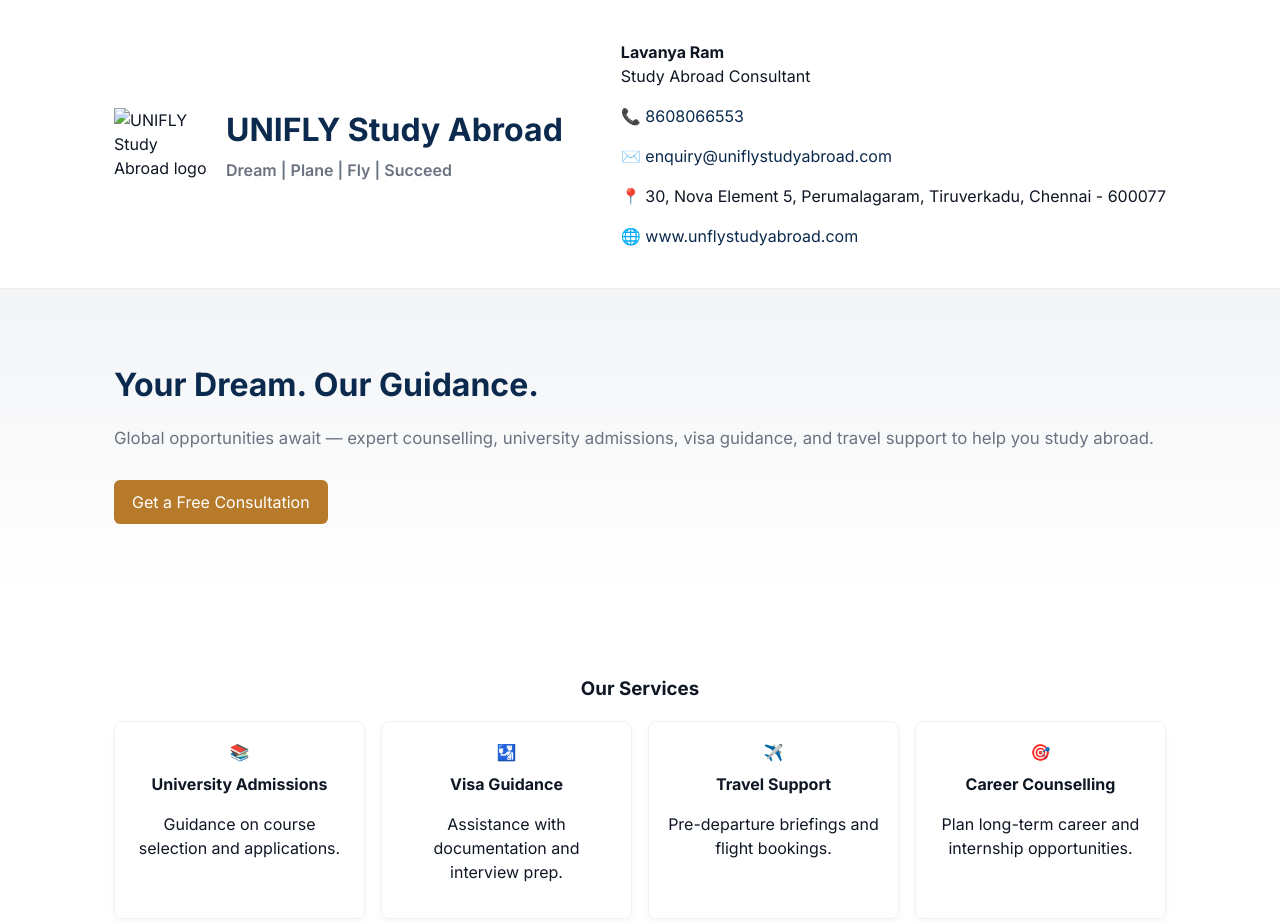
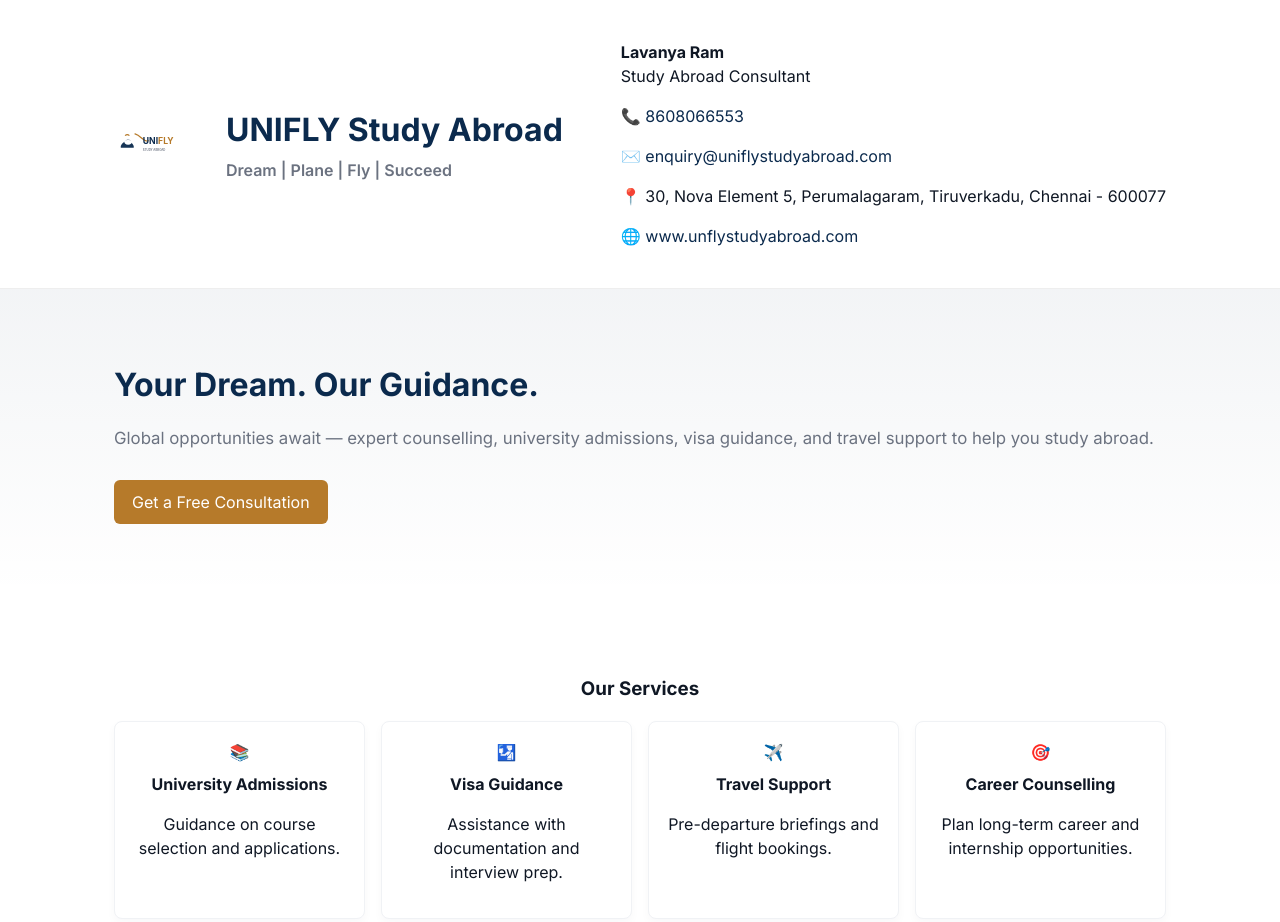
Before and after one commit to lavanyaram3102-create/UNIFLY-STUDY-ABROAD, a plain HTML site: page index.html in a window 1280 px wide. Shown: the top 922 px of the page. Drawn offline with Linux system fonts and the light colour scheme.

Commit message:
Add SVG asset set: header, square mark, and social preview; update index.html to use header SVG and OG image

```diff
--- a/index.html
+++ b/index.html
@@ -8,7 +8,7 @@
   <meta name="description" content="UNIFLY Study Abroad — expert counselling, university admissions, visa guidance, and travel support to help you study abroad.">
   <meta property="og:title" content="UNIFLY Study Abroad — Lavanya Ram">
   <meta property="og:description" content="Your Dream. Our Guidance. Global opportunities await — expert counselling and visa support.">
-  <meta property="og:image" content="assets/logo.png">
+  <meta property="og:image" content="assets/social-preview.svg">
   <link href="https://fonts.googleapis.com/css2?family=Inter:wght@300;400;600;700&display=swap" rel="stylesheet">
   <link rel="stylesheet" href="css/style.css">
 </head>
@@ -16,8 +16,8 @@
   <header class="site-header">
     <div class="container header-grid">
       <div class="brand">
-        <!-- Logo provided at /assets/logo.png -->
-        <img src="assets/logo.png" alt="UNIFLY Study Abroad logo" class="logo"/>
+        <!-- Header SVG logo at /assets/logo-header.svg -->
+        <img src="assets/logo-header.svg" alt="UNIFLY Study Abroad logo" class="logo" width="400" height="120"/>
         <div>
           <h1>UNIFLY Study Abroad</h1>
           <p class="tag">Dream | Plane | Fly | Succeed</p>
```
Also changed, not shown: assets/logo-header.svg (added), assets/logo-square.svg (added), assets/social-preview.svg (added), 1 other file.
